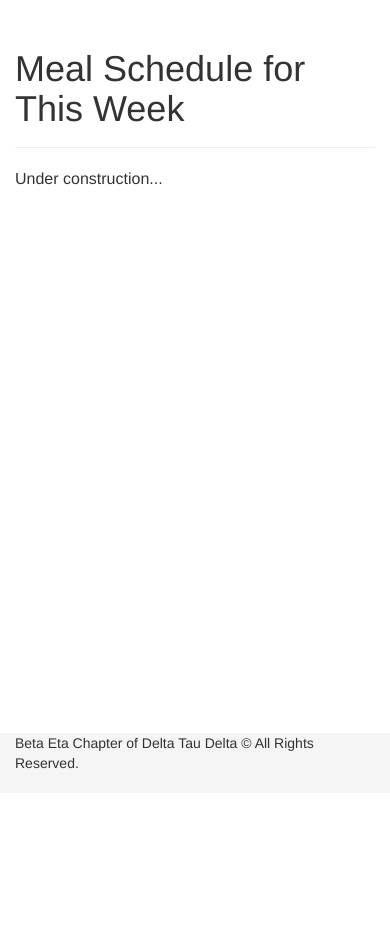
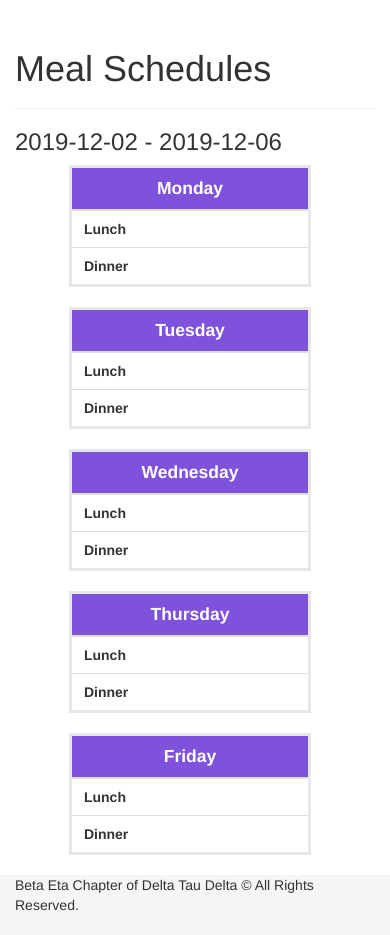
Before and after one commit to laiperson/DeltsDine, a Flask app: page /meals in a window 390 px wide. Shown: the part 51-986 px from the top of the page. Before the commit the page ends 820 px from the top, so only its background shows below. Run offline with Flask 2, Linux system fonts and the light colour scheme; a user stored in the database is signed in; tables that the repository leaves empty hold one stand-in row (values such as "Sample post"); lists and menus that the app fills with data are empty; some libraries are stand-ins or nearby versions.

Commit message:
created meals schedule responsive design and linked entries to their respective meal pages

```diff
--- a/app.py
+++ b/app.py
@@ -83,9 +83,25 @@ def home():
 def about():
     return render_template('pages/about.html')
 
-@app.route('/meals')
+@app.route('/meals', strict_slashes=False)
 def meals():
-    return render_template('pages/meals.html')
+    mealTuples = []                             # each entry is (LunchMeal, DinnerMeal)
+    days_of_cur_week = get_days_in_cur_week()
+
+    for day in days_of_cur_week:
+        try:
+            # Get meal for lunch on this day
+            lunchMeal = session.query(Meal).filter(Meal.Date == day, Meal.DinnerBool == False).first()
+
+            # Get meal for dinner on this day
+            dinnerMeal = session.query(Meal).filter(Meal.Date == day, Meal.DinnerBool == True).first()
+
+            mealTuples.append((lunchMeal, dinnerMeal))
+        except Exception as e:
+            print("meals() threw an error when trying to get week meals. {}".format(e))
+            render_template('errors/500.html'), 500
+
+    return render_template('pages/meals.html', Meals=mealTuples, WeekDates=days_of_cur_week)
 
 
 
@@ -93,24 +109,63 @@ def meals():
 # Helper Functions
 #----------------------------------------------------------------------------#
 def can_check_in(meal, checkedInBoolean):
-    # Initialize CheckIn range times to dinner hours
-    checkInStartTime = datetime.time(16, 30, 0)
-    checkInEndTime = datetime.time(19, 30, 0)
+    print("can_check_in calls has_swipes() for {} which returns {}".format(current_user, has_swipes()))
+    hasSwipes = has_swipes()
 
-    dinnerBool = session.query(Meal).filter(Meal.MealId == meal.MealId).first().DinnerBool
+    if (meal.Date == datetime.datetime.now(timezone).date()) and hasSwipes:
+        # Initialize CheckIn range times to dinner hours
+        checkInStartTime = datetime.time(16, 30, 0)
+        checkInEndTime = datetime.time(19, 30, 0)
 
-    # Check if meal is dinner so time window for check-in can be adjusted to lunch hours
-    if not dinnerBool:
-        checkInStartTime = datetime.time(11, 30, 0)
-        checkInEndTime = datetime.time(13, 30, 0)
+        dinnerBool = session.query(Meal).filter(Meal.MealId == meal.MealId).first().DinnerBool
 
-    returnBool = (checkInStartTime <= datetime.datetime.now(timezone).time() <= checkInEndTime) and not checkedInBoolean
+        # Check if meal is dinner so time window for check-in can be adjusted to lunch hours
+        if not dinnerBool:
+            checkInStartTime = datetime.time(11, 30, 0)
+            checkInEndTime = datetime.time(13, 30, 0)
 
-    return (checkInStartTime <= datetime.datetime.now(timezone).time() <= checkInEndTime) and not checkedInBoolean
+        return (checkInStartTime <= datetime.datetime.now(timezone).time() <= checkInEndTime) and not checkedInBoolean
+    else:
+        if not hasSwipes:
+            flash("Unfortunately, you do not have any swipes left this week :(")
+        return False
+
+def get_days_in_cur_week():
+    daysList = []
+    date = datetime.datetime.now(timezone).date()
+    day_index = date.isoweekday()
+
+    # Get the date of Sunday
+    sunday = date - datetime.timedelta(days=day_index)
+    monday = sunday + datetime.timedelta(days=1)
+
+    for i in range(0, 5):
+        day = monday + datetime.timedelta(days=i)
+        daysList.append(day)
+
+    return daysList
 
 # TODO! Implement query to count number of meals in CheckIn table from the past week
-def has_swipes(member):
-    return True
+def has_swipes():
+    swipesPerWeekAllowance = current_user.MealAllowance
+    weekdays = get_days_in_cur_week()
+    swipesUsedThisWeek = 0
+
+    for i in range(0, 5):
+        date = weekdays[i]
+
+        # Get meals on this date
+        meals = session.query(Meal).filter(Meal.Date == date)
+        if meals is not None:
+            for meal in meals:
+                userCheckIn = session.query(CheckIn).filter(CheckIn.MealId == meal.MealId, CheckIn.Email == current_user.Email).first()
+
+                if userCheckIn is not None:
+                    swipesUsedThisWeek += 1
+
+    print("has_swipes found {} swipes used this week with allowance of {}. Returns {}".format(swipesUsedThisWeek, swipesPerWeekAllowance, (swipesUsedThisWeek + 1) <= swipesPerWeekAllowance))
+
+    return ((swipesUsedThisWeek + 1) <= swipesPerWeekAllowance)
 
 
 
@@ -143,7 +198,9 @@ def get_meal(mealId):
 
         return render_template('pages/view_meal.html', meal=meal, RSVPs=rsvps, CheckIns=checkIns, IsRsvpd=isRsvpd, CanCheckIn=canCheckIn, CheckedIn=checkedInBool)
     except Exception as e:
-        return("get_meal function returned error on meal id of {}. {}".format(mealId, str(e)))
+        print("get_meal function returned error on meal id of {}. {}".format(mealId, str(e)))
+        return render_template('errors/404.html'), 404
+
 
 # Create a Meal
 @app.route('/meals/add', methods = ['GET','POST'])
@@ -162,12 +219,16 @@ def add_meal():
                 DinnerBool=dinnerBool
             )
 
-            session.add(meal)
-            session.commit()
+            if session.query(Meal).filter(Meal.Date == date, Meal.DinnerBool == dinnerBool).first() is None:
+                session.add(meal)
+                session.commit()
 
-            print("Meal added. {}".format(meal))
-            flash("Success! The Meal was added.")
-            return redirect(url_for('meals'))
+                print("Meal added. {}".format(meal))
+                flash("Success! The Meal was added.")
+                return redirect(url_for('meals'))
+            else:
+                flash("Already added a meal for this date and time. Please try another day or time.")
+                return render_template('forms/addMeal.html', form=form)
         except Exception as e:
             session.rollback()
             print("add_meal function returned error on adding meal with descr of {}. {}".format(description, str(e)))
@@ -243,7 +304,7 @@ def check_in(MealId):
         canCheckInBool = session.query(CheckIn).filter(CheckIn.MealId == MealId, CheckIn.Email == current_user.Email).first() is not None
 
         # Check if Member is in the time frame to check-in for a meal
-        if can_check_in(meal, canCheckInBool) and has_swipes(current_user):
+        if can_check_in(meal, canCheckInBool) and has_swipes():
             checkIn = CheckIn(
                 MealId = MealId,
                 Email = current_user.Email,
--- a/static/css/main.css
+++ b/static/css/main.css
@@ -34,5 +34,28 @@ a {
 /*****************************************************************************
  * Various other styles
  ****************************************************************************/
+.flex-container {
+  display: flex;
+  flex-direction: row;
+  flex-wrap: wrap;
+}
 
+.flex-container > div {
+  width: 20%;
+  min-width: 200px;
+  font-size: 1em;
+  padding-right: 10px;
+  overflow: hidden;
+}
+
+tr:hover {
+  background-color: #e7e7e7;
+}
+
+@media only screen and (max-width: 1200px) {
+  .flex-container > div {
+    margin: auto;
+    width: 70%;
+  }
+}
 /* Various other styles end */
--- a/templates/pages/meals.html
+++ b/templates/pages/meals.html
@@ -1,10 +1,89 @@
-{% extends 'layouts/main.html' %}
-{% block title %}Home{% endblock %}
-{% block content %}
+{% extends 'layouts/main.html' %} {% block title %}Home{% endblock %} {% block
+content %}
+<head>
+  <link type="text/css" rel="stylesheet" href="/static/css/main.css" />
+</head>
 
 <div class="page-header">
-  <h1>Meal Schedule for This Week</h1>
+  <h1>Meal Schedules</h1>
 </div>
-<p class="lead">Under construction...</p>
+<div class="week-container flex">
+  <h3 class="week-dates">{{ WeekDates[0] }} - {{ WeekDates[4] }}</h3>
+</div>
+
+<div class="flex-container">
+  {% for i in range(0, Meals|length) %}
+  <div>
+    <table class="table day" bordercolor="#e7e7e7">
+      <thead
+        class="thead-dark"
+        style="background-color: #e7e7e7; margin: auto;"
+      >
+        <tr>
+          <th
+            colspan="2"
+            style="font-size: 1.25em; text-align: center; background-color: #7F52DB; color: white;"
+          >
+            {{ WeekDates[i].strftime("%A") }}
+          </th>
+        </tr>
+      </thead>
+      <tbody>
+        {% if Meals[i][0] is none %}
+        <tr>
+            <th style="padding-left: 5%; width: 25%; min-width: 80px;">
+                Lunch
+              </th>
+              <th
+                scope="row"
+                style="text-align: left; width: 75%; font-weight: 400;"
+              >
+                {{ Meals[i][0].Description }}
+              </th>
+        </tr>
+        {% else %}
+        <tr id="{{Meals[i][0].MealId}}" onclick="window.location='/meals/view/{{Meals[i][0].MealId}}'">
+          <th style="padding-left: 5%; width: 25%; min-width: 80px;">
+            Lunch
+          </th>
+          <th
+            scope="row"
+            style="text-align: left; width: 75%; font-weight: 400;"
+          >
+            {{ Meals[i][0].Description }}
+          </th>
+        </tr>
+        {% endif %}
+        {% if Meals[i][1] is none %}
+        <tr>
+            <th style="padding-left: 5%; width: 25%; min-width: 80px;">
+                Dinner
+              </th>
+              <th
+                scope="row"
+                style="text-align: left; width: 75%; font-weight: 400;"
+              >
+                {{ Meals[i][1].Description }}
+              </th>
+        </tr>
+        {% else %}
+        <tr id="{{Meals[i][1].MealId}}" onclick="window.location='/meals/view/{{Meals[i][1].MealId}}'">
+          <th style="padding-left: 5%; width: 25%; min-width: 80px;">
+            Dinner
+          </th>
+          <th
+            scope="row"
+            style="text-align: left; max-width: 40px; width: 75%; font-weight: 400;"
+          >
+            {{ Meals[i][1].Description }}
+          </th>
+        </tr>
+        {% endif %}
+      </tbody>
+    </table>
+  </div>
+
+  {% endfor %}
+</div>
 
 {% endblock %}
```
Also changed, not shown: templates/pages/view_meal.html (+4 -4 lines).
